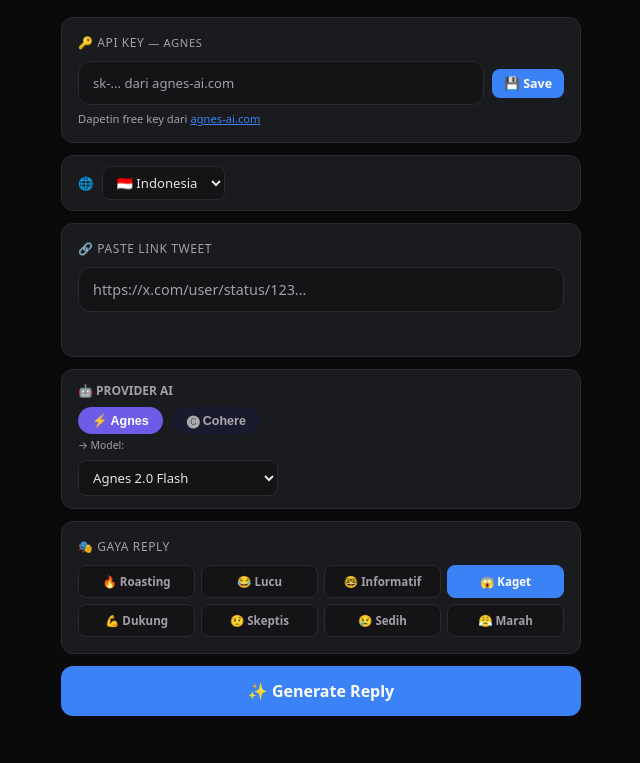
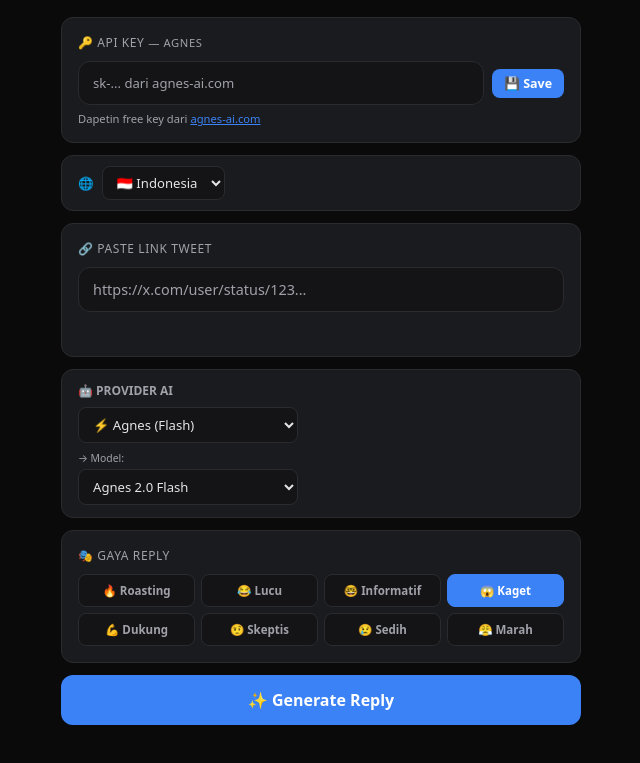
Before and after one commit to bangke1212/Post-Thread-api, a website: page public/index.html in a window 1280 px wide. Shown: the part 75-838 px from the top of the page, without its empty margins (319-959 px from the left). Drawn offline with Linux system fonts and the light colour scheme.

Commit message:
Back to classic select dropdowns for provider+model - most reliable

```diff
--- a/public/index.html
+++ b/public/index.html
@@ -193,13 +193,15 @@
   <!-- Provider & Model -->
   <div class="card" style="padding:12px 16px">
     <div style="font-size:0.75rem;color:var(--text2);margin-bottom:8px;font-weight:600">🤖 PROVIDER AI</div>
-    <div style="display:flex;gap:10px;flex-wrap:wrap;margin-bottom:4px">
-      <button onclick="switchProvider('agnes')" id="provAgnes" type="button" style="cursor:pointer;background:#6C5CE7;color:#fff;padding:6px 14px;border-radius:20px;font-size:0.78rem;font-weight:600;display:flex;align-items:center;gap:4px;border:none">⚡ Agnes</button>
-      <button onclick="switchProvider('cohere')" id="provCohere" type="button" style="cursor:pointer;background:#1a1a2e;color:#aaa;padding:6px 14px;border-radius:20px;font-size:0.78rem;font-weight:600;display:flex;align-items:center;gap:4px;border:none">🅒 Cohere</button>
+    <div style="display:flex;gap:8px;align-items:center;flex-wrap:wrap">
+      <select id="providerSelect" onchange="switchProvider(this.value)" style="background:var(--surface);border:1px solid var(--border);border-radius:8px;padding:7px 10px;color:var(--text);font-size:0.82rem;font-family:var(--font);cursor:pointer;width:100%;max-width:220px">
+        <option value="agnes" selected>⚡ Agnes (Flash)</option>
+        <option value="cohere">🅒 Cohere (Trial)</option>
+      </select>
     </div>
-    <div style="font-size:0.65rem;color:var(--text2);margin-bottom:8px">→ Model:</div>
+    <div style="font-size:0.65rem;color:var(--text2);margin:8px 0 4px">→ Model:</div>
     <div style="display:flex;gap:8px;align-items:center;flex-wrap:wrap">
-      <select id="modelSelect" onchange="setModel(this.value)" style="background:var(--surface);border:1px solid var(--border);border-radius:8px;padding:7px 10px;color:var(--text);font-size:0.82rem;font-family:var(--font);cursor:pointer;min-width:200px">
+      <select id="modelSelect" onchange="setModel(this.value)" style="background:var(--surface);border:1px solid var(--border);border-radius:8px;padding:7px 10px;color:var(--text);font-size:0.82rem;font-family:var(--font);cursor:pointer;width:100%;max-width:220px">
         <option value="agnes-2.0-flash" selected>Agnes 2.0 Flash</option>
       </select>
     </div>
@@ -275,7 +277,8 @@ function useManualTweet() {
 
 // ===== INIT =====
 (function initSelectors() {
-  switchProvider('agnes');
+  var ps = document.getElementById('providerSelect');
+  if (ps) switchProvider(ps.value);
 })();
 const savedKey = localStorage.getItem('apikey_agnes');
 if (savedKey) {
@@ -383,29 +386,23 @@ async function readTweet() {
 function switchProvider(p) {
   provider = p;
   var ms = document.getElementById('modelSelect');
-  var ag = document.getElementById('provAgnes');
-  var co = document.getElementById('provCohere');
   var ki = document.getElementById('apiKeyInput');
   var kh = document.getElementById('apiKeyHint');
   var kl = document.getElementById('apiKeyProvider');
   ms.innerHTML = '';
 
   if (p === 'cohere') {
-    ag.style.background = '#1a1a2e'; ag.style.color = '#aaa';
-    co.style.background = '#6C5CE7'; co.style.color = '#fff';
     ms.innerHTML = '<option value="command-r7b-12-2024" selected>Command R7B (Cepat)</option><option value="command-r-08-2024">Command R (Balanced)</option><option value="command-r-plus-08-2024">Command R+ (Premium)</option><option value="command-a-03-2025">Command A (256K)</option><option value="command-a-plus-05-2026">Command A+ (Terkuat)</option>';
     cohereModel = 'command-r7b-12-2024';
     ki.placeholder = 'Trial key dari dashboard.cohere.com';
     kh.innerHTML = 'Dapetin trial key gratis dari <a href="https://dashboard.cohere.com/api-keys" target="_blank" style="color:var(--accent)">dashboard.cohere.com</a>';
-    kl.textContent = '— Cohere';
+    kl.textContent = '\u2014 Cohere';
   } else {
-    ag.style.background = '#6C5CE7'; ag.style.color = '#fff';
-    co.style.background = '#1a1a2e'; co.style.color = '#aaa';
     ms.innerHTML = '<option value="agnes-2.0-flash" selected>Agnes 2.0 Flash</option>';
     agnesModel = 'agnes-2.0-flash';
     ki.placeholder = 'sk-... dari agnes-ai.com';
     kh.innerHTML = 'Dapetin free key dari <a href="https://agnes-ai.com" target="_blank" style="color:var(--accent)">agnes-ai.com</a>';
-    kl.textContent = '— Agnes';
+    kl.textContent = '\u2014 Agnes';
   }
 }
 
```
